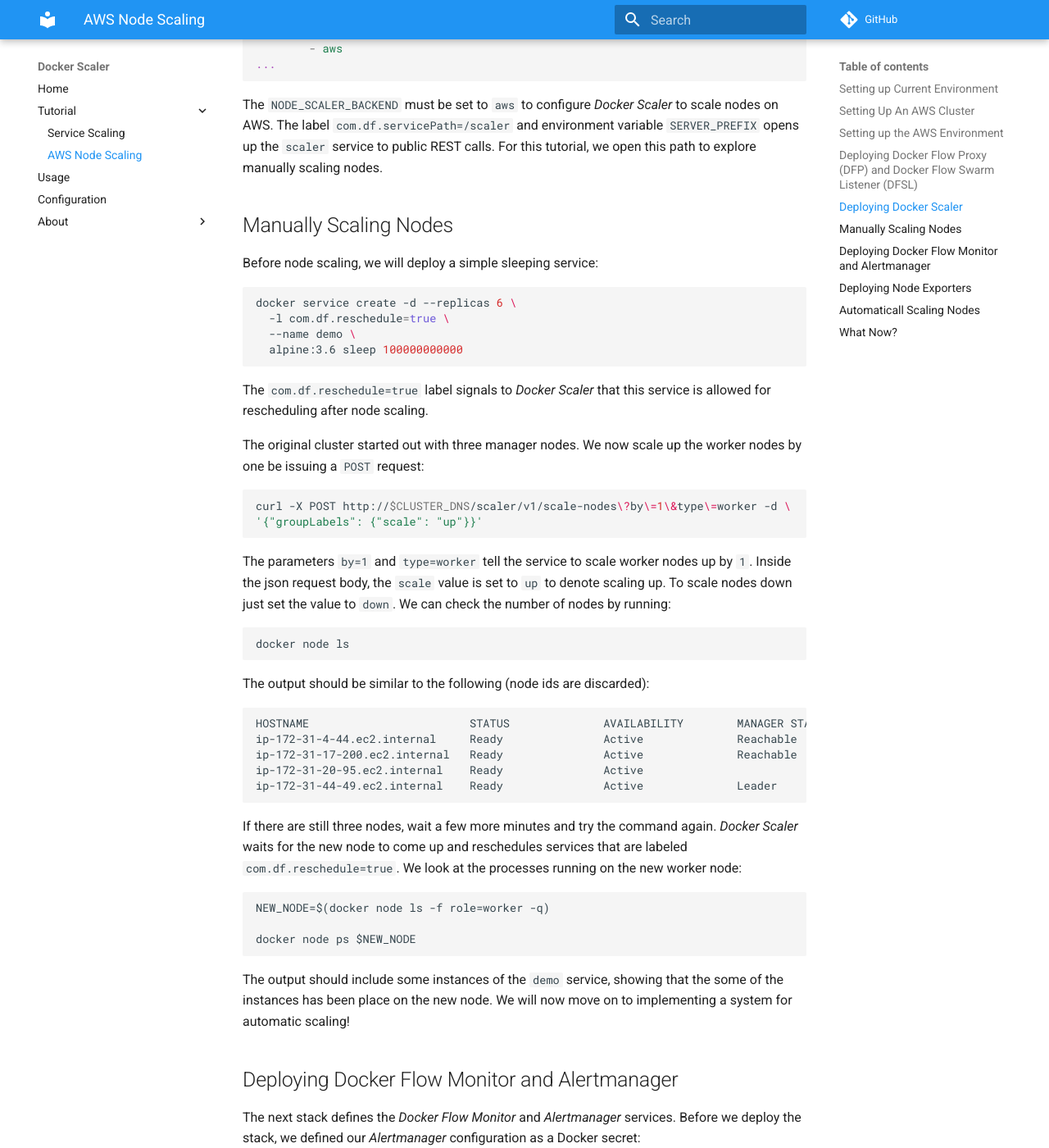
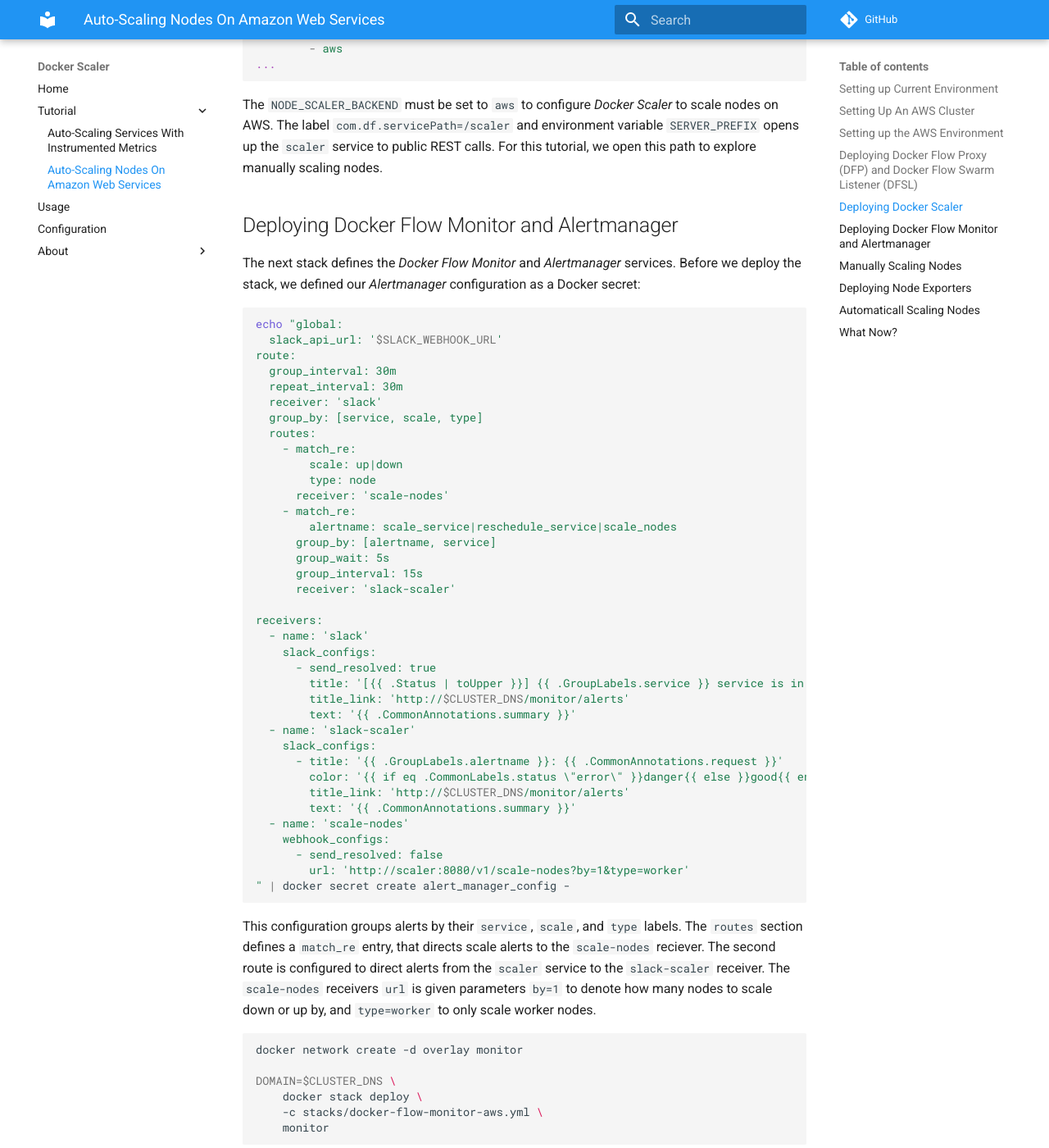
Before and after one commit to thomasjpfan/docker-scaler, an MkDocs documentation site: the page built from docs/aws-node-scale.md, in a window 1280 px wide and 1400 px high, scrolled down 4191 px. Shown: the whole window at 82% size. Built offline with MkDocs 1.6.1 and Material for MkDocs 9.7.7, drawn with Linux system fonts in a browser that asks for light colours; comment, search, counter and statistics services are not loaded; old or Windows-style settings are respelled for this version of MkDocs; some of the changed text lies outside the part shown.

Commit message:
DOC: More is always better!

````diff
--- a/docs/aws-node-scale.md
+++ b/docs/aws-node-scale.md
@@ -1,4 +1,4 @@
-# AWS Node Scaling
+# Auto-Scaling Nodes On Amazon Web Services
 
 *Docker Scaler* includes endpoints to scale nodes on AWS. In this tutorial, we will construct a system that will scale up worker nodes based on memory usage. This tutorial uses [AWS CLI](https://aws.amazon.com/cli/) to communicate with AWS and [jq](https://stedolan.github.io/jq/download/) to parse json responses from the CLI.
 
@@ -199,6 +199,69 @@
 ```
 
 The `NODE_SCALER_BACKEND` must be set to `aws` to configure *Docker Scaler* to scale nodes on AWS. The label `com.df.servicePath=/scaler` and environment variable `SERVER_PREFIX` opens up the `scaler` service to public REST calls. For this tutorial, we open this path to explore manually scaling nodes.
+
+## Deploying Docker Flow Monitor and Alertmanager
+
+The next stack defines the *Docker Flow Monitor* and *Alertmanager* services. Before we deploy the stack, we defined our *Alertmanager* configuration as a Docker secret:
+
+```bash
+echo "global:
+  slack_api_url: '$SLACK_WEBHOOK_URL'
+route:
+  group_interval: 30m
+  repeat_interval: 30m
+  receiver: 'slack'
+  group_by: [service, scale, type]
+  routes:
+    - match_re:
+        scale: up|down
+        type: node
+      receiver: 'scale-nodes'
+    - match_re:
+        alertname: scale_service|reschedule_service|scale_nodes
+      group_by: [alertname, service]
+      group_wait: 5s
+      group_interval: 15s
+      receiver: 'slack-scaler'
+
+receivers:
+  - name: 'slack'
+    slack_configs:
+      - send_resolved: true
+        title: '[{{ .Status | toUpper }}] {{ .GroupLabels.service }} service is in danger!'
+        title_link: 'http://$CLUSTER_DNS/monitor/alerts'
+        text: '{{ .CommonAnnotations.summary }}'
+  - name: 'slack-scaler'
+    slack_configs:
+      - title: '{{ .GroupLabels.alertname }}: {{ .CommonAnnotations.request }}'
+        color: '{{ if eq .CommonLabels.status \"error\" }}danger{{ else }}good{{ end }}'
+        title_link: 'http://$CLUSTER_DNS/monitor/alerts'
+        text: '{{ .CommonAnnotations.summary }}'
+  - name: 'scale-nodes'
+    webhook_configs:
+      - send_resolved: false
+        url: 'http://scaler:8080/v1/scale-nodes?by=1&type=worker'
+" | docker secret create alert_manager_config -
+```
+
+This configuration groups alerts by their `service`, `scale`, and `type` labels. The `routes` section defines a `match_re` entry, that directs scale alerts to the `scale-nodes` reciever. The second route is configured to direct alerts from the `scaler` service to the `slack-scaler` receiver. The `scale-nodes` receivers `url` is given parameters `by=1` to denote how many nodes to scale down or up by, and `type=worker` to only scale worker nodes.
+
+```bash
+docker network create -d overlay monitor
+
+DOMAIN=$CLUSTER_DNS \
+    docker stack deploy \
+    -c stacks/docker-flow-monitor-aws.yml \
+    monitor
+```
+
+Let us confirm that the `monitor` stack is up and running:
+
+```bash
+docker stack ps monitor
+```
+
+Please wait a few moments for all the replicas to have the status `running`. After the `monitor` stack is up and running, we can test out manual node scaling!
 
 ## Manually Scaling Nodes
 
@@ -238,76 +301,11 @@
 
 If there are still three nodes, wait a few more minutes and try the command again. *Docker Scaler* waits for the new node to come up and reschedules services that are labeled `com.df.reschedule=true`. We look at the processes running on the new worker node:
 
-```
-NEW_NODE=$(docker node ls -f role=worker -q)
-
-docker node ps $NEW_NODE
+```bash
+docker node ps $(docker node ls -f role=worker -q)
 ```
 
 The output should include some instances of the `demo` service, showing that the some of the instances has been place on the new node. We will now move on to implementing a system for automatic scaling!
-
-## Deploying Docker Flow Monitor and Alertmanager
-
-The next stack defines the *Docker Flow Monitor* and *Alertmanager* services. Before we deploy the stack, we defined our *Alertmanager* configuration as a Docker secret:
-
-```bash
-echo "global:
-  slack_api_url: '$SLACK_WEBHOOK_URL'
-route:
-  group_interval: 30m
-  repeat_interval: 30m
-  receiver: slack
-  group_by: [service, scale, type]
-  routes:
-    - match_re:
-        scale: up|down
-        type: node
-      receiver: 'scale-nodes'
-    - match_re:
-        alertname: scale_service|reschedule_service|scale_nodes
-      group_by: [alertname]
-      group_wait: 5s
-      group_interval: 15s
-      receiver: slack-scaler
-
-receivers:
-  - name: 'slack'
-    slack_configs:
-      - send_resolved: true
-        title: '[{{ .Status | toUpper }}] {{ .GroupLabels.service }} service is in danger!'
-        title_link: 'http://$CLUSTER_DNS/monitor/alerts'
-        text: '{{ .CommonAnnotations.summary }}'
-  - name: 'slack-scaler'
-    slack_configs:
-      - title: '{{ .GroupLabels.alertname }}: {{ .CommonAnnotations.request }}'
-        color: '{{ if eq .CommonLabels.status \"error\" }}danger{{ else }}good{{ end }}'
-        title_link: 'http://$CLUSTER_DNS/monitor/alerts'
-        text: '{{ .CommonAnnotations.summary }}'
-  - name: 'scale-nodes'
-    webhook_configs:
-      - send_resolved: false
-        url: 'http://scaler:8080/v1/scale-nodes?by=1&type=worker'
-" | docker secret create alert_manager_config -
-```
-
-This configuration groups alerts by their `service`, `scale`, and `type` labels. The `routes` section defines a `match_re` entry, that directs scale alerts to the `scale-nodes` reciever. The second route is configured to direct alerts from the `scaler` service to the `slack-scaler` receiver. The `scale-nodes` receivers `url` is given parameters `by=1` to denote how many nodes to scale down or up by, and `type=worker` to only scale worker nodes.
-
-```bash
-docker network create -d overlay monitor
-
-DOMAIN=$CLUSTER_DNS \
-    docker stack deploy \
-    -c stacks/docker-flow-monitor-aws.yml \
-    monitor
-```
-
-Let us confirm that the `monitor` stack is up and running:
-
-```bash
-docker stack ps monitor
-```
-
-Please wait a few moments for all the replicas to have the status `running`. After the `monitor` stack is up and running, we can move on to deploying node exporters.
 
 ## Deploying Node Exporters
 
@@ -356,7 +354,7 @@
 For example, we trigger alert 1 on `node-exporter-manager` by changing its alert label:
 
 ```bash
-docker service update \
+docker service update -d \
   --label-add "com.df.alertIf.1=@node_mem_limit_total_above:0.05" \
   exporter_node-exporter-manager
 ```
@@ -364,7 +362,7 @@
 After the alert is fired, we can see a *Slack* notification stating **Total memory of the nodes is over 0.05**. Before we continue, we return the alert back to before:
 
 ```bash
-docker service update \
+docker service update -d \
   --label-add "com.df.alertIf.1=@node_mem_limit_total_above:0.95" \
   exporter_node-exporter-manager
 ```
@@ -374,12 +372,12 @@
 We trigger alert 1 on `node-exporter-worker` by setting the `node_mem_limit_total_above` limit to 5%:
 
 ```bash
-docker service update \
+docker service update -d \
   --label-add "com.df.alertIf.1=@node_mem_limit_total_above:0.05" \
-  exporter_node-exporter-manager
+  exporter_node-exporter-worker
 ```
 
-After a few moments, the alert will fire and trigger `scaler` to scale worker nodes up by one. We confirm that there is now five nodes by running:
+After a few minutes, the alert will fire and trigger `scaler` to scale worker nodes up by one. *Slack* will send a notification stating: **Changing the number of worker nodes on aws from 1 to 2**. We confirm that there is now five nodes by running:
 
 ```bash
 docker node ls
@@ -388,20 +386,20 @@
 After the node comes up, `scaler` will also reschedule services with label, `com.df.reschedule=true`. During this process, *Slack* notifications were sent to inform us of each step. Before triggering the alert 2, we return alert 1 back to before:
 
 ```bash
-docker service update \
+docker service update -d \
   --label-add "com.df.alertIf.1=@node_mem_limit_total_above:0.95" \
-  exporter_node-exporter-manager
+  exporter_node-exporter-worker
 ```
 
 We trigger the condition for scaling down a node by setting `node_mem_limit_total_below` limit to 95%:
 
 ```bash
-docker service update \
+docker service update -d \
   --label-add "com.df.alertIf.2=@node_mem_limit_total_below:0.95" \
-  exporter_node-exporter-manager
+  exporter_node-exporter-worker
 ```
 
-After a few moments, the alert will fire and trigger `scaler` to scale worker nodes down by one. We confirm that there is now four nodes by running:
+*Slack* will send a notification stating: **Changing the number of worker nodes on aws from 2 to 1**. After a few minutes, the alert will fire and trigger `scaler` to scale worker nodes down by one. We confirm that there is now four nodes by running:
 
 ```bash
 docker node ls
--- a/docs/configuration.md
+++ b/docs/configuration.md
@@ -16,7 +16,8 @@
 | MAX_SCALE_LABEL   | Service label key with value representing the maximum number of replicas.<br>**Default:** `com.df.scaleMax` |
 | SCALE_DOWN_BY_LABEL | Service label key with value representing the number of replicas to scale down by.<br>**Default:** `com.df.scaleDownBy` |
 | SCALE_UP_BY_LABEL | Service label key with value representing the number of replicas to scale up by.<br>**Default:** `com.df.scaleUpBy` |
-| ALERT_SCALE_MAX | Send alert to alertmanager when trying to scale up service already at max replicas.<br>**Default:** true |
+| ALERT_SCALE_MIN | Send alert to alertmanager when trying to scale up service already at minimum replicas.<br>**Default:** false |
+| ALERT_SCALE_MAX | Send alert to alertmanager when trying to scale up service already at maximum replicas.<br>**Default:** true |
 | DEFAULT_MIN_REPLICAS | Default minimum number of replicas for a service.<br>**Default:** 1 |
 | DEFAULT_MAX_REPLICAS | Default maximum number of replicas for a service.<br>**Default:** 5 |
 | DEFAULT_SCALE_SERVICE_DOWN_BY | Default number of replicas to scale service down by.<br>**Default:** 1 |
@@ -24,7 +25,7 @@
 | ALERTMANAGER_ADDRESS | Address for alertmanager.<br>**Default:** `http://alertmanager:9093` |
 | ALERT_TIMEOUT | Alert timeout duration (seconds).<br>**Default:** 10 |
 | RESCHEDULE_FILTER_LABEL | Services with this label will be rescheduled after node scaling.<br>**Default:** `com.df.reschedule=true"`|
-| RESCHEDULE_TICKER_INTERVAL | Duration to wait when checking for nodes to come up (seconds).<br>**Default:** 20|
+| RESCHEDULE_TICKER_INTERVAL | Duration to wait when checking for nodes to come up (seconds).<br>**Default:** 60|
 | RESCHEDULE_TIMEOUT | Time to wait for nodes to come up during rescheduling (seconds).<br>**Default:** 1000|
 | RESCHEDULE_ENV_KEY | Key for env variable when rescheduling services.<br>**Default:** `RESCHEDULE_DATE`|
 
@@ -39,6 +40,8 @@
 | DEFAULT_MAX_MANAGER_NODES | Maximum number of manager nodes.<br>**Default:** 7 |
 | DEFAULT_MIN_WORKER_NODES | Miniumum number of worker nodes.<br>**Default:** 1 |
 | DEFAULT_MAX_WORKER_NODES | Maximum number of worker nodes.<br>**Default:** 5 |
+| ALERT_NODE_MIN | Send alert to alertmanager when trying to scale up nodes already at minimum nodes.<br>**Default:** true |
+| ALERT_NODE_MAX | Send alert to alertmanager when trying to scale up nodes already at maximum nodes.<br>**Default:** true |
 
 ### AWS Node Scaling Envronment Variables
 
--- a/docs/service-scale.md
+++ b/docs/service-scale.md
@@ -1,4 +1,4 @@
-# Auto-Scaling With Docker Scaler And Instrumented Metrics
+# Auto-Scaling Services With Instrumented Metrics
 
 *Docker Scaler* provides an alternative to using Jenkins for service scaling shown in Docker Flow Monitor's [auto-scaling tutorial](http://monitor.dockerflow.com/auto-scaling/). In this tutorial, we will construct a system that will scale a service based on response time. Here is an overview of the triggered events in our self-adapting system:
 
@@ -91,6 +91,87 @@
 
 This definition constraints *Docker Scaler* to run on manager nodes and gives it access to the Docker socket, so that it can scale services in the cluster. The label `com.df.servicePath=/scaler` and environement variable `SERVER_PREFIX=/scaler` allows us to interact with the `scaler` service.
 
+
+## Deploying Docker Flow Monitor and Alertmanager
+
+The next stack defines the *Docker Flow Monitor* and *Alertmanager* services. Before we deploy the stack, we defined our *Alertmanager* configuration as a Docker secret:
+
+```bash
+echo "global:
+  slack_api_url: '$SLACK_WEBHOOK_URL'
+route:
+  receiver: 'slack'
+  group_by: [service, scale, type]
+  group_interval: 5m
+  repeat_interval: 5m
+  routes:
+  - match_re:
+      scale: up|down
+      type: service
+    receiver: 'scale'
+  - match:
+      alertname: scale_service
+    group_by: [alertname, service]
+    group_interval: 15s
+    group_wait: 5s
+    receiver: 'slack-scaler'
+
+receivers:
+  - name: 'slack'
+    slack_configs:
+      - send_resolved: true
+        title: '[{{ .Status | toUpper }}] {{ .GroupLabels.service }} service is in danger!'
+        title_link: 'http://$(docker-machine ip swarm-1)/monitor/alerts'
+        text: '{{ .CommonAnnotations.summary }}'
+  - name: 'slack-scaler'
+    slack_configs:
+      - title: '{{ .GroupLabels.alertname }}: {{ .CommonAnnotations.request }}'
+        color: '{{ if eq .CommonLabels.status \"error\" }}danger{{ else }}good{{ end }}'
+        title_link: 'http://$(docker-machine ip swarm-1)/monitor/alerts'
+        text: '{{ .CommonAnnotations.summary }}'
+  - name: 'scale'
+    webhook_configs:
+      - send_resolved: false
+        url: 'http://scaler:8080/v1/scale-service'
+" | docker secret create alert_manager_config -
+```
+
+This configuration groups alerts by their `service`, `scale`, and `type` labels. The `routes` section defines a `match_re` entry, that directs scale alerts to the `scale` reciever. Another route is configured to direct alerts from the `scaler` service to the `slack-scaler` receiver. Now we deploy the monitor stack:
+
+```bash
+docker network create -d overlay monitor
+
+DOMAIN=$(docker-machine ip swarm-1) \
+    docker stack deploy \
+    -c stacks/docker-flow-monitor-slack.yml \
+    monitor
+```
+
+The `alert-manager` service is configured to read the `alert_manager_config` secret in the stack definition as follows:
+
+```yaml
+...
+  alert-manager:
+    image: prom/alertmanager
+    networks:
+      - monitor
+      - scaler
+    secrets:
+      - alert_manager_config
+    command: -config.file=/run/secrets/alert_manager_config -storage.path=/alertmanager
+...
+```
+
+With access to the `scaler` network, `alert-manager` can send scaling requests to the `scaler` service. For information about the Docker Flow Monitor stack can be found in its [documentation](http://monitor.dockerflow.com).
+
+Let us confirm that the `monitor` stack is up and running:
+
+```bash
+docker stack ps monitor
+```
+
+Please wait a few moments for all the replicas to have the status `running`. After the `monitor` stack is up and running.
+
 ## Manually Scaling Services
 
 For this section, we deploy a simple sleeping service:
@@ -136,85 +217,6 @@
 ```bash
 docker service rm demo
 ```
-
-## Deploying Docker Flow Monitor and Alertmanager
-
-The next stack defines the *Docker Flow Monitor* and *Alertmanager* services. Before we deploy the stack, we defined our *Alertmanager* configuration as a Docker secret:
-
-```bash
-echo "global:
-  slack_api_url: '$SLACK_WEBHOOK_URL'
-route:
-  receiver: slack
-  group_by: [service, scale, type]
-  group_interval: 5m
-  repeat_interval: 5m
-  routes:
-  - match_re:
-      scale: up|down
-      type: service
-    receiver: scale
-  - match:
-      alertname: scale_service
-    group_by: [alertname]
-    group_interval: 15s
-    group_wait: 5s
-    receiver: slack-scaler
-
-receivers:
-  - name: 'slack'
-    slack_configs:
-      - send_resolved: true
-        title: '[{{ .Status | toUpper }}] {{ .GroupLabels.service }} service is in danger!'
-        title_link: 'http://$(docker-machine ip swarm-1)/monitor/alerts'
-        text: '{{ .CommonAnnotations.summary }}'
-  - name: 'slack-scaler'
-    slack_configs:
-      - title: '{{ .GroupLabels.alertname }}: {{ .CommonAnnotations.request }}'
-        color: '{{ if eq .CommonLabels.status \"error\" }}danger{{ else }}good{{ end }}'
-        title_link: 'http://$(docker-machine ip swarm-1)/monitor/alerts'
-        text: '{{ .CommonAnnotations.summary }}'
-  - name: 'scale'
-    webhook_configs:
-      - send_resolved: false
-        url: 'http://scaler:8080/v1/scale-service'
-" | docker secret create alert_manager_config -
-```
-This configuration groups alerts by their `service`, `scale`, and `type` labels. The `routes` section defines a `match_re` entry, that directs scale alerts to the `scale` reciever. Another route is configured to direct alerts from the `scaler` service to the `slack-scaler` receiver. Now we deploy the monitor stack:
-
-```bash
-docker network create -d overlay monitor
-
-DOMAIN=$(docker-machine ip swarm-1) \
-    docker stack deploy \
-    -c stacks/docker-flow-monitor-slack.yml \
-    monitor
-```
-
-The `alert-manager` service is configured to read the `alert_manager_config` secret in the stack definition as follows:
-
-```yaml
-...
-  alert-manager:
-    image: prom/alertmanager
-    networks:
-      - monitor
-      - scaler
-    secrets:
-      - alert_manager_config
-    command: -config.file=/run/secrets/alert_manager_config -storage.path=/alertmanager
-...
-```
-
-With access to the `scaler` network, `alert-manager` can send scaling requests to the `scaler` service. For information about the Docker Flow Monitor stack can be found in its [documentation](http://monitor.dockerflow.com).
-
-Let us confirm that the `monitor` stack is up and running:
-
-```bash
-docker stack ps monitor
-```
-
-Please wait a few moments for all the replicas to have the status `running`. After the `monitor` stack is up and running, we can start deploying the `go-demo_main` service!
 
 ## Deploying Instrumented Service
 
--- a/mkdocs.yml
+++ b/mkdocs.yml
@@ -2,8 +2,8 @@
 pages:
   - Home: index.md
   - Tutorial:
-    - Service Scaling: service-scale.md
-    - AWS Node Scaling: aws-node-scale.md
+    - Auto-Scaling Services With Instrumented Metrics: service-scale.md
+    - Auto-Scaling Nodes On Amazon Web Services: aws-node-scale.md
   - Usage: usage.md
   - Configuration: configuration.md
   - About:
````
Also changed, not shown: other parts of docs/aws-node-scale.md (+1 -1 lines).
